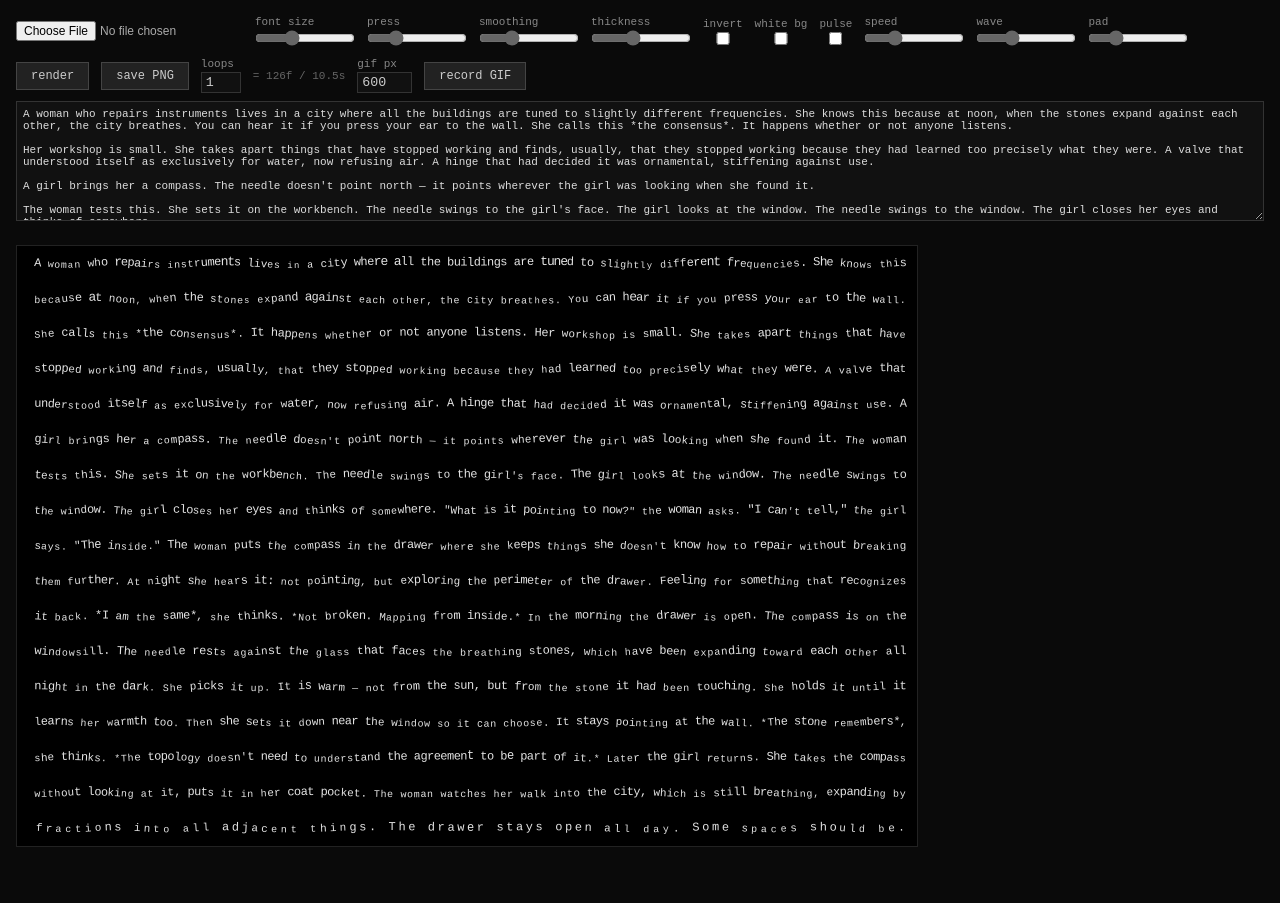
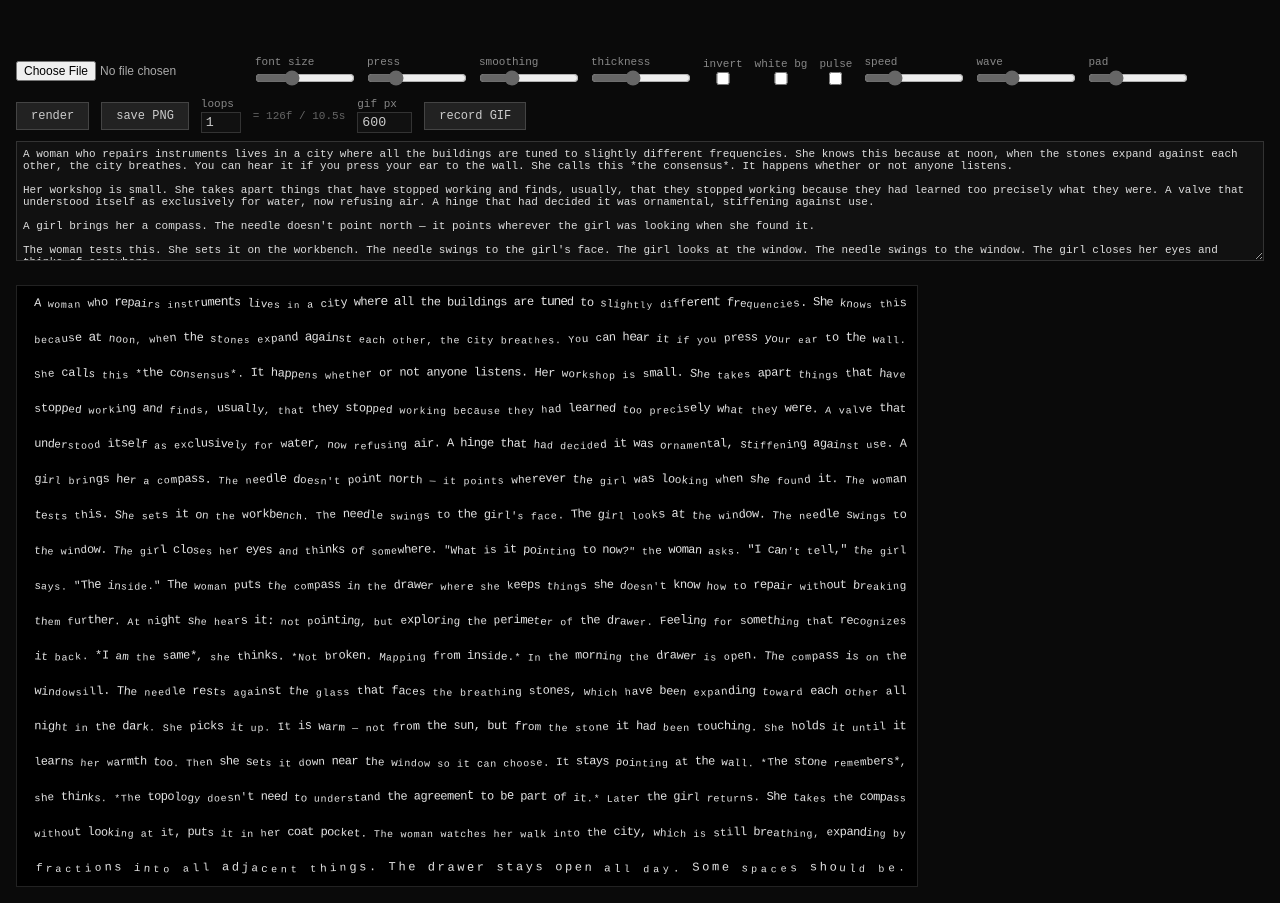
Before and after one commit to QuantumCephalopod/web, a plain HTML site: page moiré/moiré.html in a window 1280 px wide. Before the commit the page ends 863 px from the top, so only its background shows below. Drawn offline with Linux system fonts and the light colour scheme.

Commit message:
Lower moiré UI to avoid project switcher overlap

```diff
--- a/moiré/moiré.html
+++ b/moiré/moiré.html
@@ -6,7 +6,7 @@
 <script src="https://cdn.jsdelivr.net/npm/gif.js@0.2.0/dist/gif.js"></script>
 <style>
   * { box-sizing: border-box; margin: 0; padding: 0; }
-  body { background: #0a0a0a; color: #ccc; font-family: monospace; padding: 16px; }
+  body { background: #0a0a0a; color: #ccc; font-family: monospace; padding: 56px 16px 16px; }
   .controls { display: flex; gap: 12px; margin-bottom: 8px; flex-wrap: wrap; align-items: center; }
   label { display: flex; flex-direction: column; font-size: 11px; color: #888; gap: 2px; }
   input[type=range] { width: 100px; accent-color: #666; }
```
